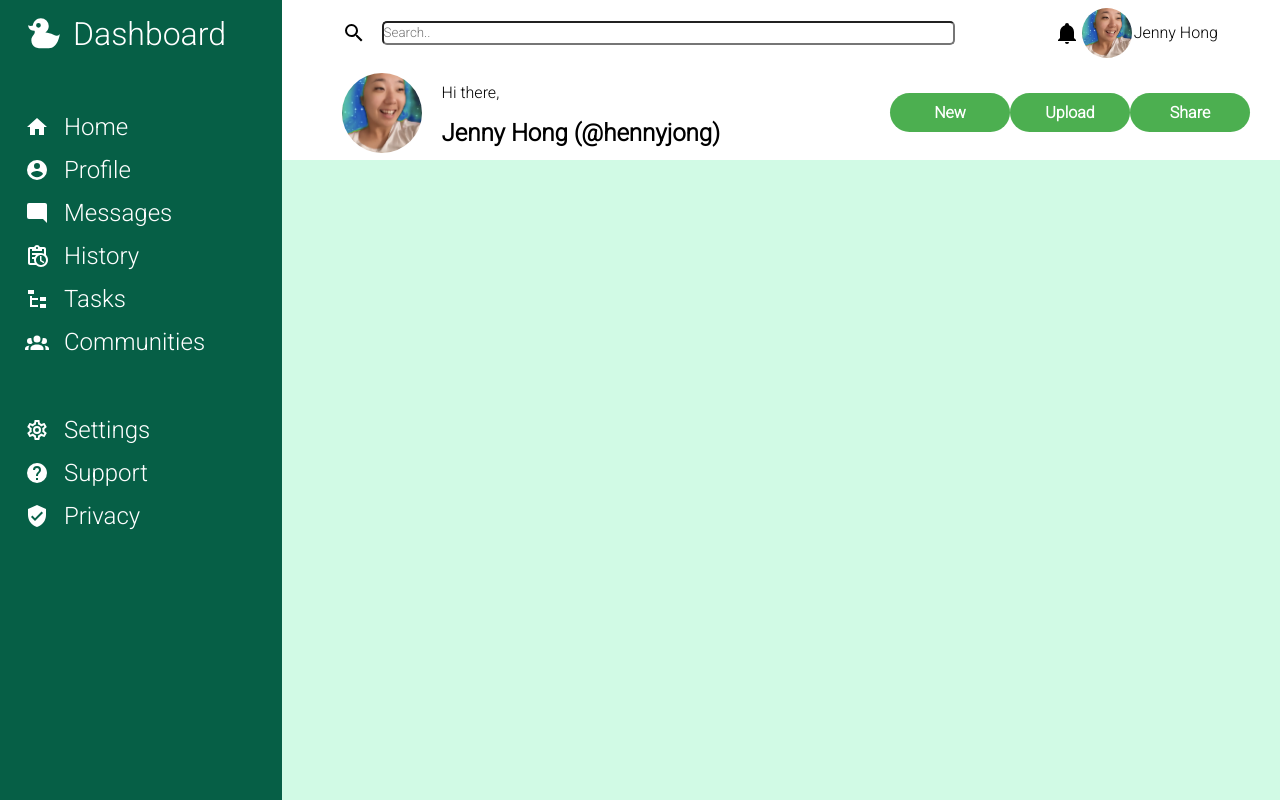
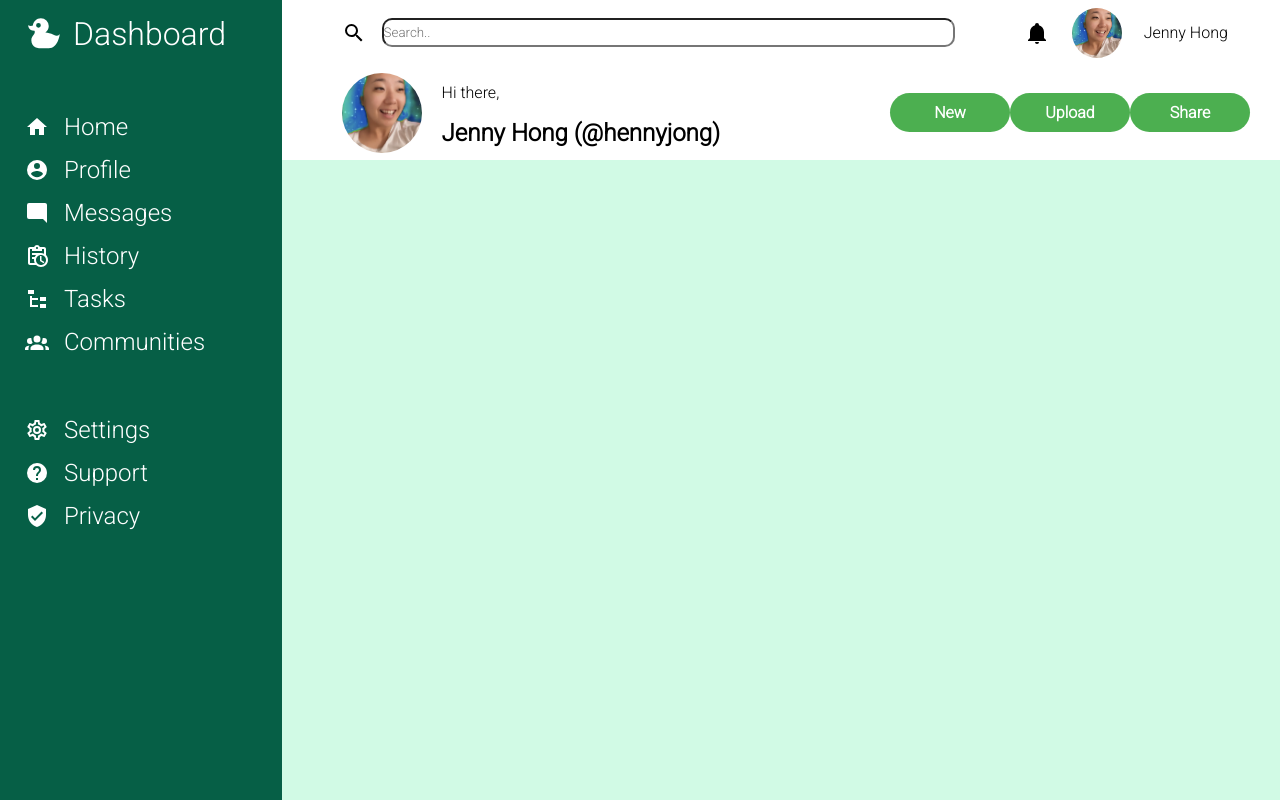
Before and after one commit to julianty/odin-dashboard, a plain HTML site: page index.html in a window 1280 px wide. Drawn offline with Linux system fonts and the light colour scheme.

Commit message:
Adds minor touchups to header

```diff
--- a/style.css
+++ b/style.css
@@ -90,8 +90,13 @@ li {
 }
 
 .searchbar input {
-  height: 20px;
-  border-radius: 5px;
+  height: 25px;
+  border-radius: 10px;
+}
+
+div.rightheader {
+  padding: 0;
+  justify-items: space-between;
 }
 
 .rightheader .jen {
```
